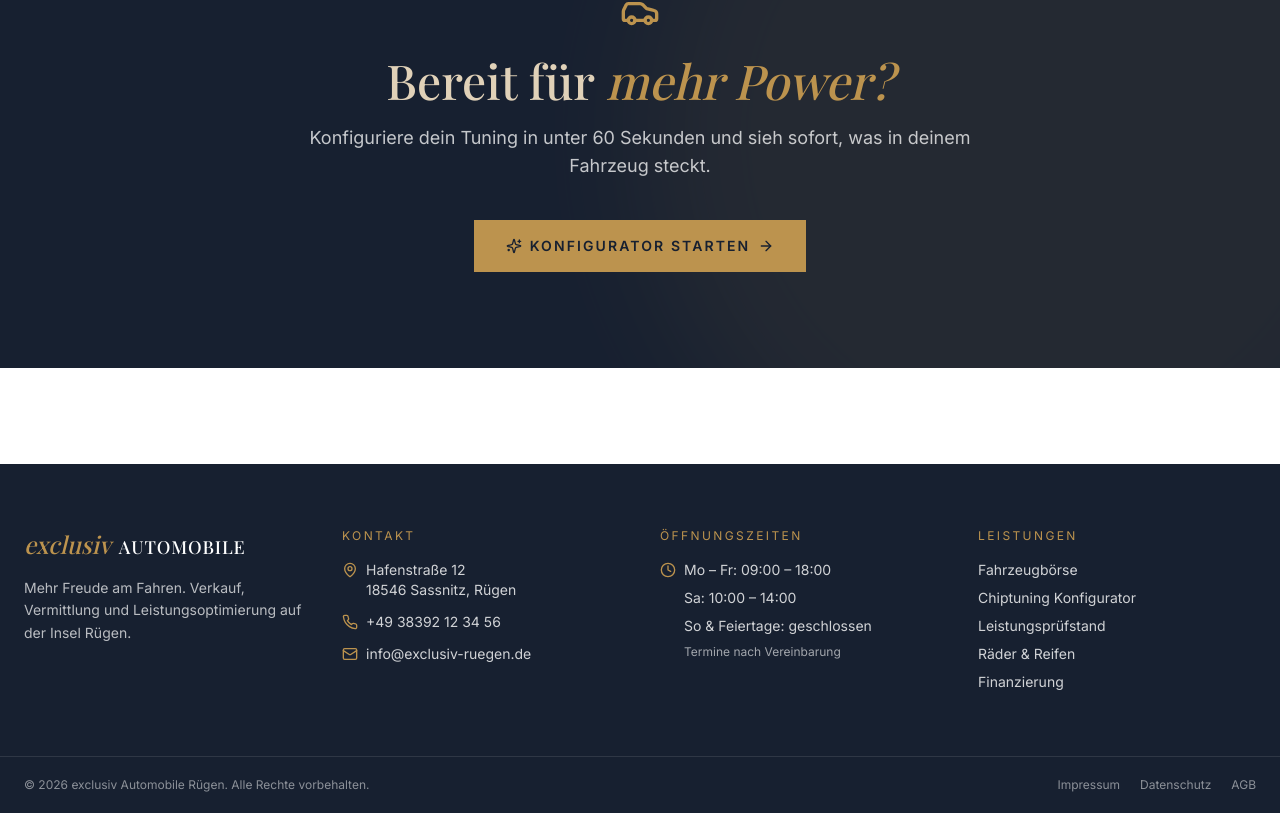
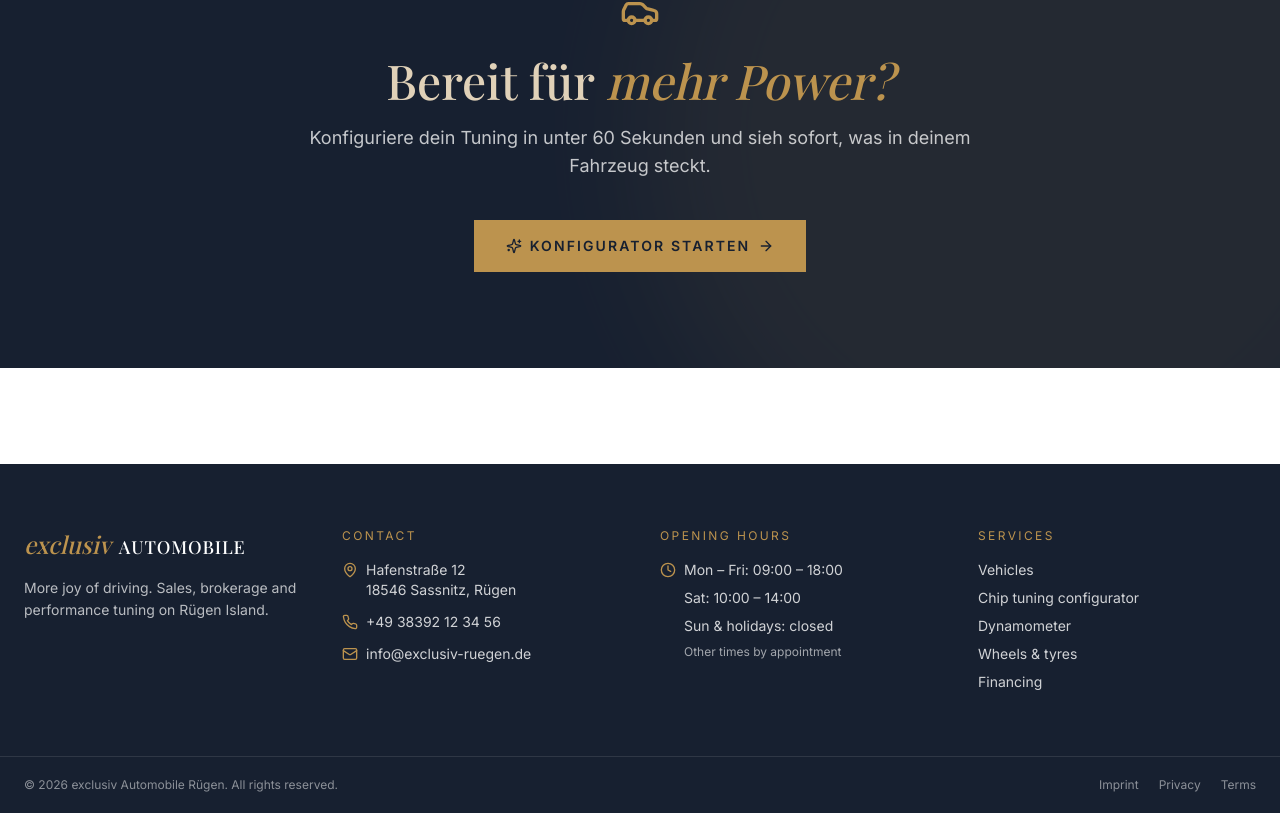
Before and after one commit to hamstah10/exclusive-konfig, a React (Vite) app: page / in a window 1280 px wide. Shown: the part 4590-5403 px from the top of the page. Built offline with nearby package versions, Linux system fonts and the light colour scheme; a web font is replaced by a local one; what @lovable.dev/cloud-auth-js would draw is missing.

Commit message:
Changes
Co-authored-by: hamstah10 <113595606+hamstah10@users.noreply.github.com>

```diff
--- a/src/components/SiteFooter.tsx
+++ b/src/components/SiteFooter.tsx
@@ -1,7 +1,9 @@
 import { Link } from 'react-router-dom';
 import { MapPin, Phone, Mail, Clock } from 'lucide-react';
+import { useTranslation } from 'react-i18next';
 
 export function SiteFooter() {
+  const { t } = useTranslation();
   return (
     <footer id="kontakt" className="bg-brand-dark text-[hsl(var(--brand-dark-foreground))] mt-24">
       <div className="max-w-7xl mx-auto px-6 py-16 grid grid-cols-1 md:grid-cols-4 gap-10">
@@ -11,12 +13,12 @@ export function SiteFooter() {
             <span className="font-display tracking-wider text-white text-lg uppercase">Automobile</span>
           </div>
           <p className="text-sm text-white/70 leading-relaxed">
-            Mehr Freude am Fahren. Verkauf, Vermittlung und Leistungsoptimierung auf der Insel Rügen.
+            {t('footer.tagline')}
           </p>
         </div>
 
         <div>
-          <h4 className="text-xs uppercase tracking-[0.2em] text-brand-gold mb-4">Kontakt</h4>
+          <h4 className="text-xs uppercase tracking-[0.2em] text-brand-gold mb-4">{t('footer.contactHeading')}</h4>
           <ul className="space-y-3 text-sm text-white/80">
             <li className="flex items-start gap-2">
               <MapPin className="h-4 w-4 text-brand-gold shrink-0 mt-0.5" />
@@ -34,37 +36,37 @@ export function SiteFooter() {
         </div>
 
         <div>
-          <h4 className="text-xs uppercase tracking-[0.2em] text-brand-gold mb-4">Öffnungszeiten</h4>
+          <h4 className="text-xs uppercase tracking-[0.2em] text-brand-gold mb-4">{t('footer.hoursHeading')}</h4>
           <ul className="space-y-2 text-sm text-white/80">
             <li className="flex items-center gap-2">
               <Clock className="h-4 w-4 text-brand-gold shrink-0" />
-              <span>Mo – Fr: 09:00 – 18:00</span>
+              <span>{t('footer.weekdays')}</span>
             </li>
-            <li className="pl-6">Sa: 10:00 – 14:00</li>
-            <li className="pl-6">So &amp; Feiertage: geschlossen</li>
-            <li className="pl-6 text-white/60 text-xs mt-2">Termine nach Vereinbarung</li>
+            <li className="pl-6">{t('footer.saturday')}</li>
+            <li className="pl-6">{t('footer.sunday')}</li>
+            <li className="pl-6 text-white/60 text-xs mt-2">{t('footer.appointment')}</li>
           </ul>
         </div>
 
         <div>
-          <h4 className="text-xs uppercase tracking-[0.2em] text-brand-gold mb-4">Leistungen</h4>
+          <h4 className="text-xs uppercase tracking-[0.2em] text-brand-gold mb-4">{t('footer.servicesHeading')}</h4>
           <ul className="space-y-2 text-sm text-white/80">
-            <li><a href="#fahrzeuge" className="hover:text-brand-gold transition-colors">Fahrzeugbörse</a></li>
-            <li><Link to="/konfigurator" className="hover:text-brand-gold transition-colors">Chiptuning Konfigurator</Link></li>
-            <li><a href="#pruefstand" className="hover:text-brand-gold transition-colors">Leistungsprüfstand</a></li>
-            <li><a href="#raeder" className="hover:text-brand-gold transition-colors">Räder &amp; Reifen</a></li>
-            <li><a href="#finanzierung" className="hover:text-brand-gold transition-colors">Finanzierung</a></li>
+            <li><a href="#fahrzeuge" className="hover:text-brand-gold transition-colors">{t('footer.services.marketplace')}</a></li>
+            <li><Link to="/konfigurator" className="hover:text-brand-gold transition-colors">{t('footer.services.configurator')}</Link></li>
+            <li><a href="#pruefstand" className="hover:text-brand-gold transition-colors">{t('footer.services.dyno')}</a></li>
+            <li><a href="#raeder" className="hover:text-brand-gold transition-colors">{t('footer.services.wheels')}</a></li>
+            <li><a href="#finanzierung" className="hover:text-brand-gold transition-colors">{t('footer.services.financing')}</a></li>
           </ul>
         </div>
       </div>
 
       <div className="border-t border-white/10">
         <div className="max-w-7xl mx-auto px-6 py-5 flex flex-col md:flex-row items-center justify-between gap-3 text-xs text-white/50">
-          <span>© {new Date().getFullYear()} exclusiv Automobile Rügen. Alle Rechte vorbehalten.</span>
+          <span>© {new Date().getFullYear()} exclusiv Automobile Rügen. {t('footer.rights')}</span>
           <div className="flex gap-5">
-            <a href="#" className="hover:text-brand-gold transition-colors">Impressum</a>
-            <a href="#" className="hover:text-brand-gold transition-colors">Datenschutz</a>
-            <a href="#" className="hover:text-brand-gold transition-colors">AGB</a>
+            <a href="#" className="hover:text-brand-gold transition-colors">{t('footer.legal.imprint')}</a>
+            <a href="#" className="hover:text-brand-gold transition-colors">{t('footer.legal.privacy')}</a>
+            <a href="#" className="hover:text-brand-gold transition-colors">{t('footer.legal.terms')}</a>
           </div>
         </div>
       </div>
```
